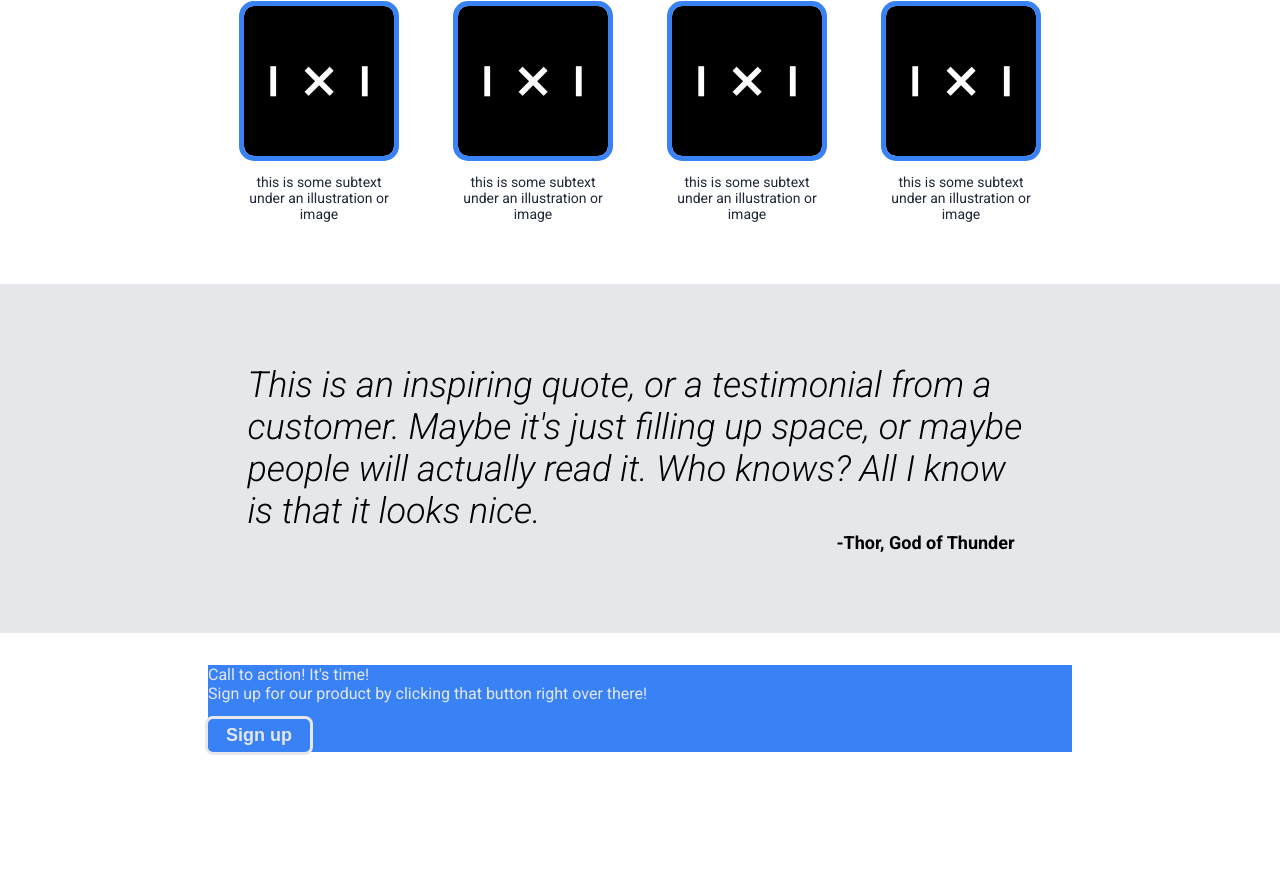
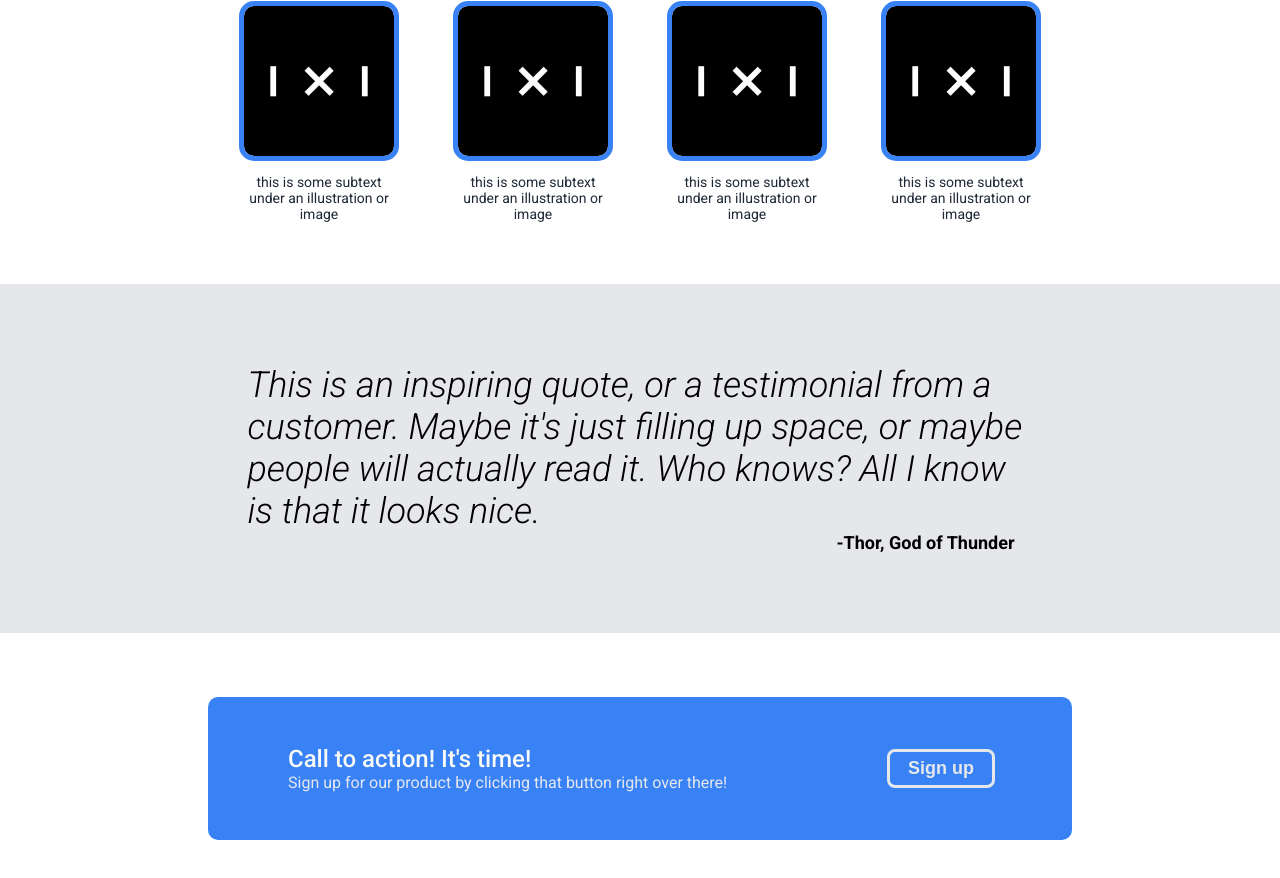
Before and after one commit to LucasGrillos/landing-page, a plain HTML site: page index.html in a window 1280 px wide. Shown: the part 572-1450 px from the top of the page. Before the commit the page ends 1340 px from the top, so only its background shows below. Drawn offline with Linux system fonts and the light colour scheme.

Commit message:
Style call-to-action
Add padding spacing in call-to-action and blue-container

Flex blue-container and style 'Call to action! It's time!'

```diff
--- a/index.html
+++ b/index.html
@@ -91,7 +91,9 @@
     <div id="call-to-action">
         <div id="blue-container">
             <p>
+                <em>
                 Call to action! It's time!
+                </em>
                 <br>
                 Sign up for our product by clicking that button right over there!
             </p>
--- a/styles.css
+++ b/styles.css
@@ -146,16 +146,28 @@ button:hover {
 }
 
 #call-to-action {
-    padding: 1em 13em;
+    padding: 4em 13em;
 }
 
 #blue-container {
     background-color: #3882F6;
-
+    border-radius: 10px;
+    padding: 3em 5em;
+    display: flex;
+    justify-content: space-between;
+    align-items: center;
 }
 
 #call-to-action p {
+    margin: 0;
     color: #E5E7EB;
+}
+
+#call-to-action p em {
+    color: #F9FAF8;
+    font-size: 24px;
+    font-style:normal;
+    font-weight: 500;
 }
 
 #call-to-action button {
```
